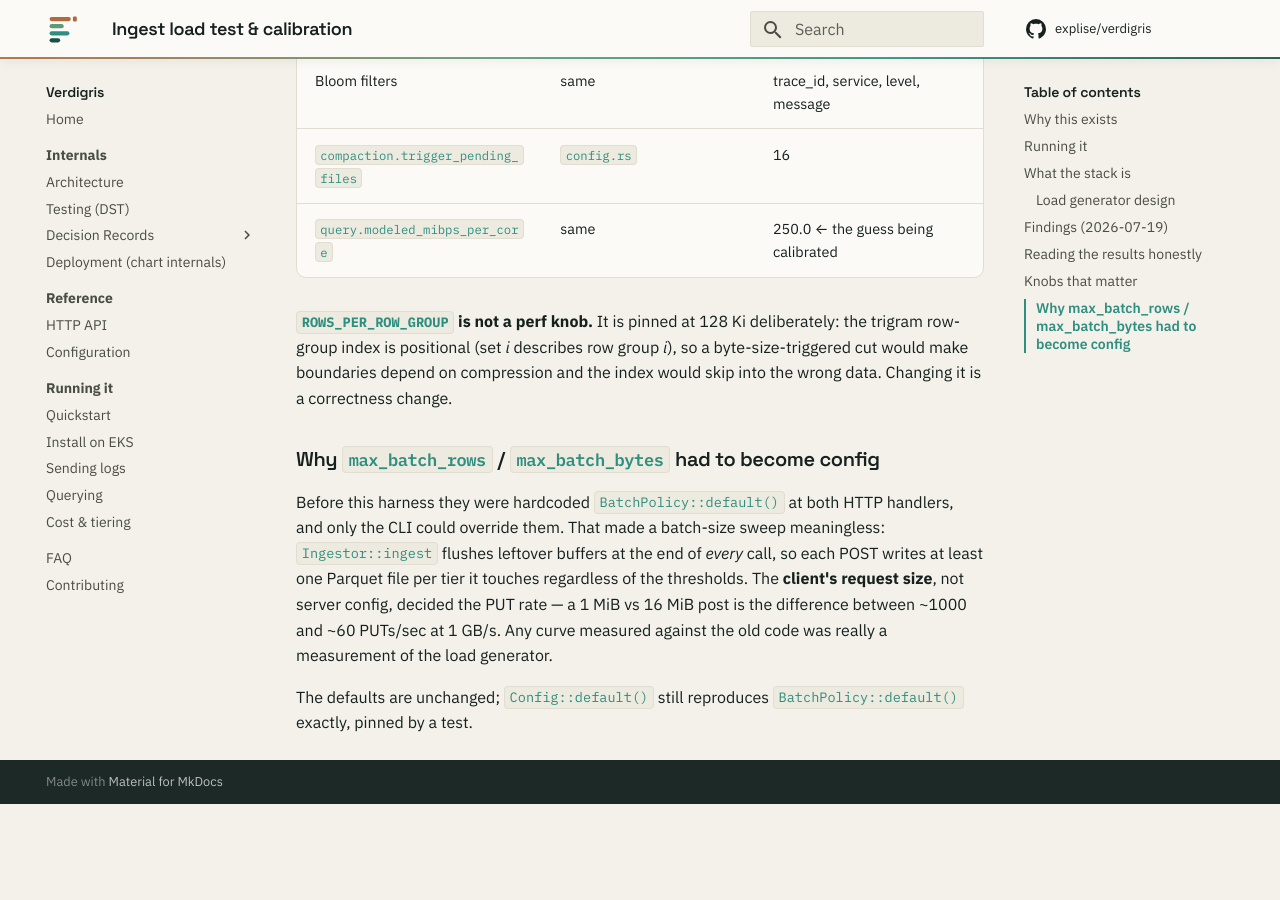
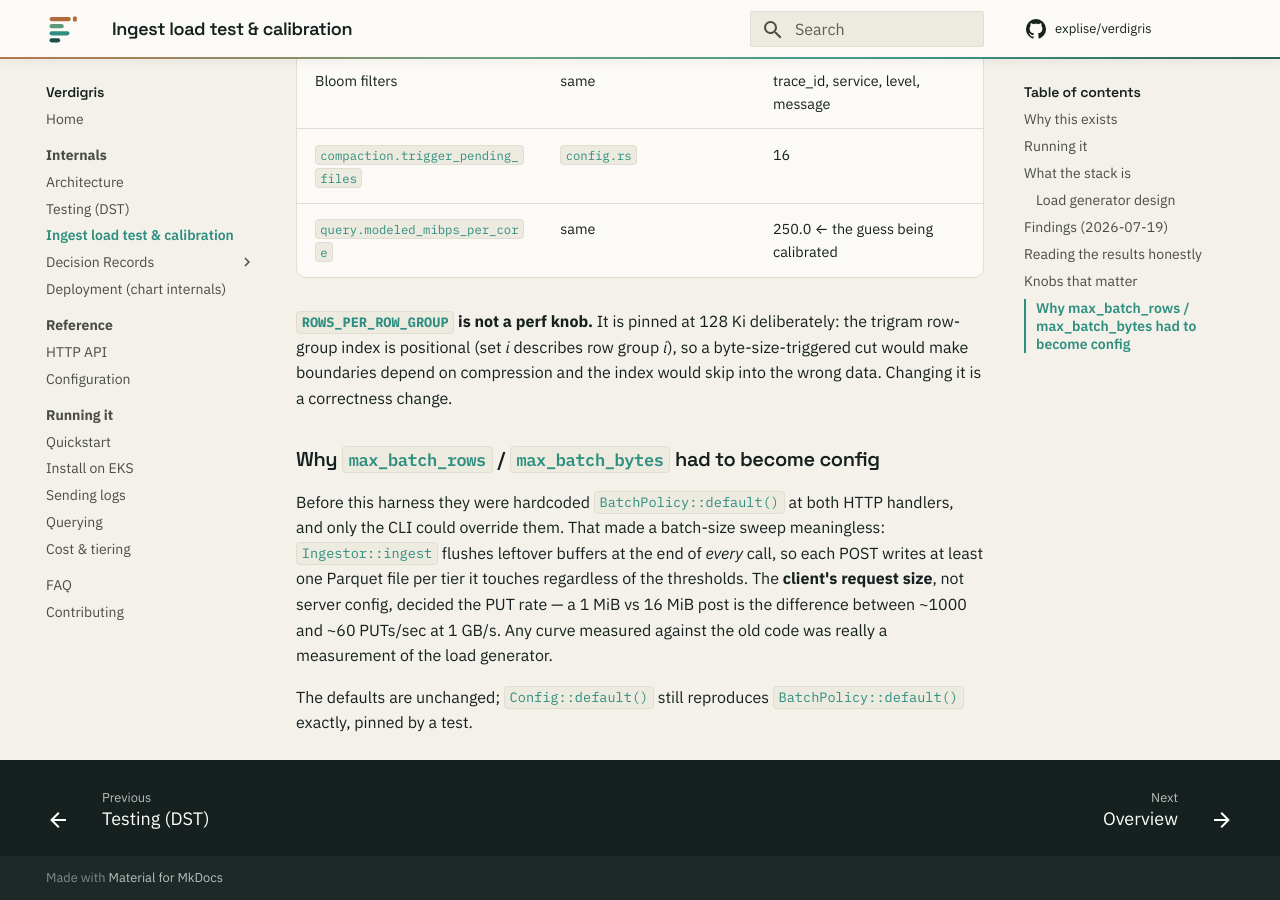
Before and after one commit to explise/verdigris, an MkDocs documentation site: the page built from docs/load-test.md, in a window 1280 px wide and 900 px high, scrolled down 3267 px. Built offline with MkDocs 1.6.1 and Material for MkDocs 9.7.7, drawn with Linux system fonts in a browser that asks for light colours; comment, search, counter and statistics services are not loaded; before the commit the page ends 4071 px from its top, so only the background shows below that; some of the changed lines change nothing that is shown.

Commit message:
docs: put the load-test guide in the nav and fix its RESULTS.md link
Two strict-mode failures kept the docs `build` lane red on this branch:

- `docs/load-test.md` was not in the nav, so mkdocs warned that the page
  existed but was unreachable from the site.
- It linked to `../bench/results/RESULTS.md`, which is outside `docs_dir`,
  so the target does not exist among documentation files.

The nav entry goes under Internals next to the DST guide, since both are
about calibrating the simulator. The RESULTS.md link now points at the file
on GitHub: the report is a benchmark artifact, not a site page, and copying
it into `docs/` would only give it a second place to drift.

```diff
--- a/docs/load-test.md
+++ b/docs/load-test.md
@@ -73,7 +73,8 @@
 
 ## Findings (2026-07-19)
 
-Full writeup with all tables: [`bench/results/RESULTS.md`](../bench/results/RESULTS.md).
+Full writeup with all tables:
+[`bench/results/RESULTS.md`](https://github.com/explise/verdigris/blob/main/bench/results/RESULTS.md).
 
 Ingest saturates at **~43 MiB/s (~205k records/s)** on a 16-core host, and the
 limit is **serialization, not any hardware resource** — the node used 0.84 of its
--- a/mkdocs.yml
+++ b/mkdocs.yml
@@ -74,6 +74,7 @@
   - Internals:
       - Architecture: ARCHITECTURE.md
       - Testing (DST): dst-architecture.md
+      - Ingest load test & calibration: load-test.md
       - Decision Records:
           - Overview: adr/README.md
           - "ADR-0002 · Manifest as Iceberg stand-in": adr/0002-manifest-as-iceberg-standin.md
```
